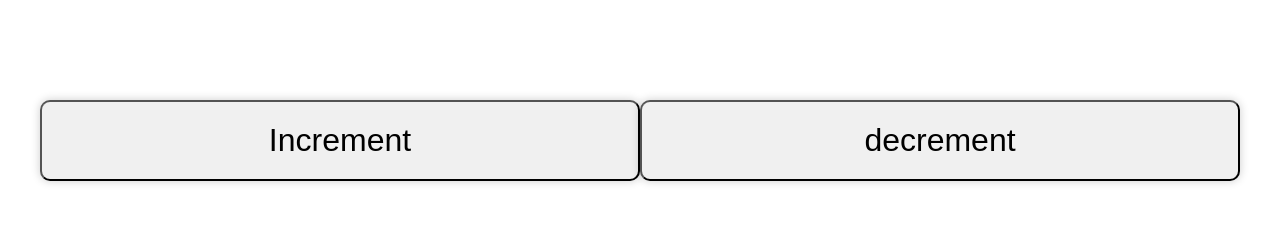
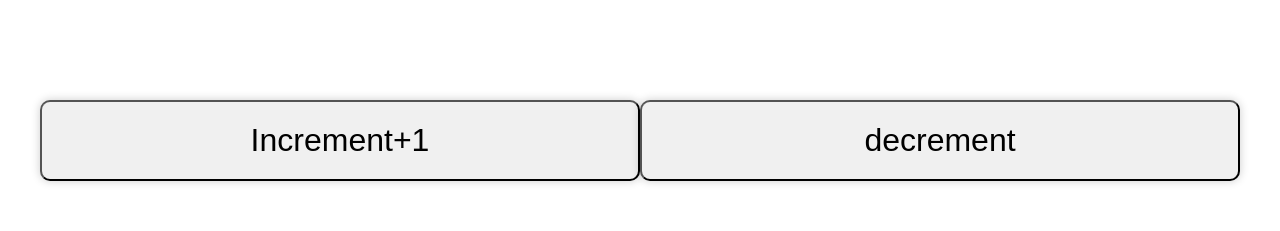
Before and after one commit to RishiRagu2510/Counter_App, a React (Create React App) app in the folder counterapp/: page / in a window 1280 px wide. Shown: the top 231 px of the page. Built offline with nearby package versions, Linux system fonts and the light colour scheme.

Commit message:
Update Clickcounter.js

```diff
--- a/counterapp/src/Clickcounter.js
+++ b/counterapp/src/Clickcounter.js
@@ -7,7 +7,7 @@ const ClickCounter = () => {
     <div>
     <center>
     <button className="count" onClick={()=>setCount(count+1)}>
-    Increment
+    Increment+1
     </button>
   <button className="count" onClick={()=>setCount(count-1)}>
     decrement
```
